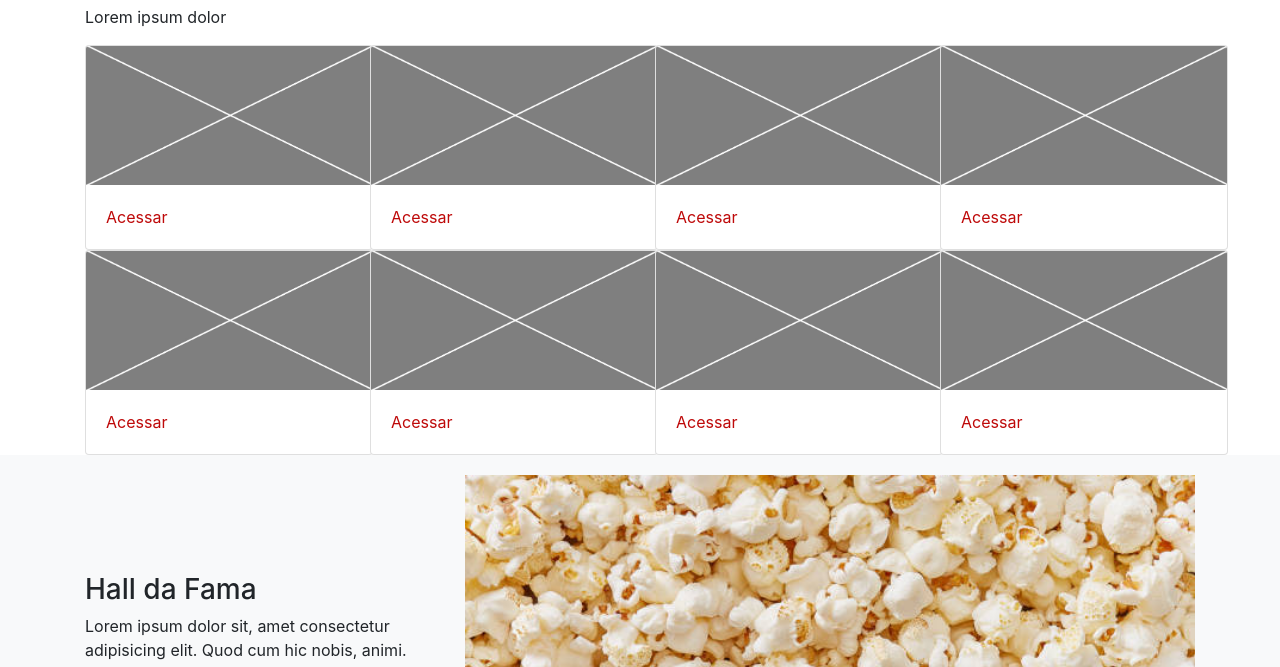
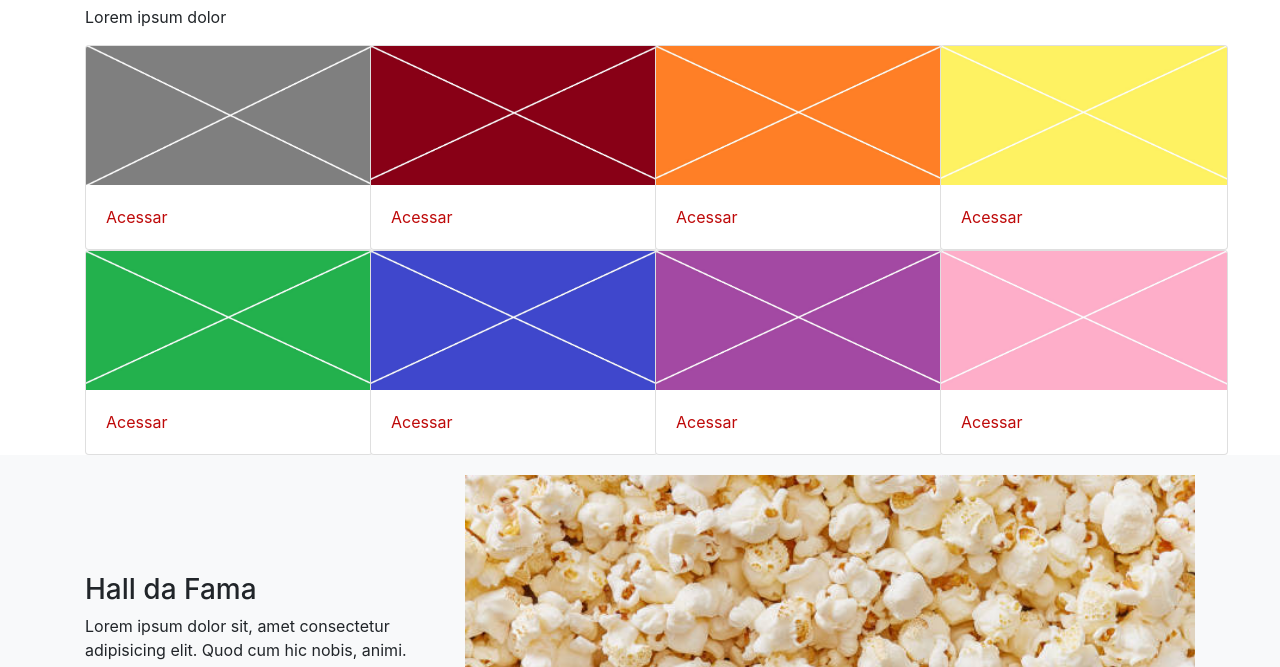
Before and after one commit to Helena-Borges/Helena-Borges.github.io, a plain HTML site: page bootstrap.html in a window 1280 px wide. Shown: the part 433-1100 px from the top of the page. Drawn offline with nearby package versions, Linux system fonts and the light colour scheme.

Commit message:
Update bootstrap.html

```diff
--- a/bootstrap.html
+++ b/bootstrap.html
@@ -78,49 +78,49 @@
 
             <div class="col-lg-4 col-xl-3">
                 <div class="card" style="width: 18rem;">
-                    <img src="cinza.jpg" class="card-img-top" alt="...">
+                    <img src="vermelho.jpg" class="card-img-top" alt="...">
                     <div class="card-body">
                         <a href="#" class="card-ling">Acessar</a>
                     </div>
                 </div>
             </div><div class="col-lg-4 col-xl-3">
                 <div class="card" style="width: 18rem;">
-                    <img src="cinza.jpg" class="card-img-top" alt="...">
+                    <img src="laranja.jpg" class="card-img-top" alt="...">
                     <div class="card-body">
                         <a href="#" class="card-ling">Acessar</a>
                     </div>
                 </div>
             </div><div class="col-lg-4 col-xl-3">
                 <div class="card" style="width: 18rem;">
-                    <img src="cinza.jpg" class="card-img-top" alt="...">
+                    <img src="amarelo.jpg" class="card-img-top" alt="...">
                     <div class="card-body">
                         <a href="#" class="card-ling">Acessar</a>
                     </div>
                 </div>
             </div><div class="col-lg-4 col-xl-3">
                 <div class="card" style="width: 18rem;">
-                    <img src="cinza.jpg" class="card-img-top" alt="...">
+                    <img src="verde.jpg" class="card-img-top" alt="...">
                     <div class="card-body">
                         <a href="#" class="card-ling">Acessar</a>
                     </div>
                 </div>
             </div><div class="col-lg-4 col-xl-3">
                 <div class="card" style="width: 18rem;">
-                    <img src="cinza.jpg" class="card-img-top" alt="...">
+                    <img src="azul.jpg" class="card-img-top" alt="...">
                     <div class="card-body">
                         <a href="#" class="card-ling">Acessar</a>
                     </div>
                 </div>
             </div><div class="col-lg-4 col-xl-3">
                 <div class="card" style="width: 18rem;">
-                    <img src="cinza.jpg" class="card-img-top" alt="...">
+                    <img src="roxo.jpg" class="card-img-top" alt="...">
                     <div class="card-body">
                         <a href="#" class="card-ling">Acessar</a>
                     </div>
                 </div>
             </div><div class="col-lg-4 col-xl-3">
                 <div class="card" style="width: 18rem;">
-                    <img src="cinza.jpg" class="card-img-top" alt="...">
+                    <img src="rosa.jpg" class="card-img-top" alt="...">
                     <div class="card-body">
                         <a href="#" class="card-ling">Acessar</a>
                     </div>
```
